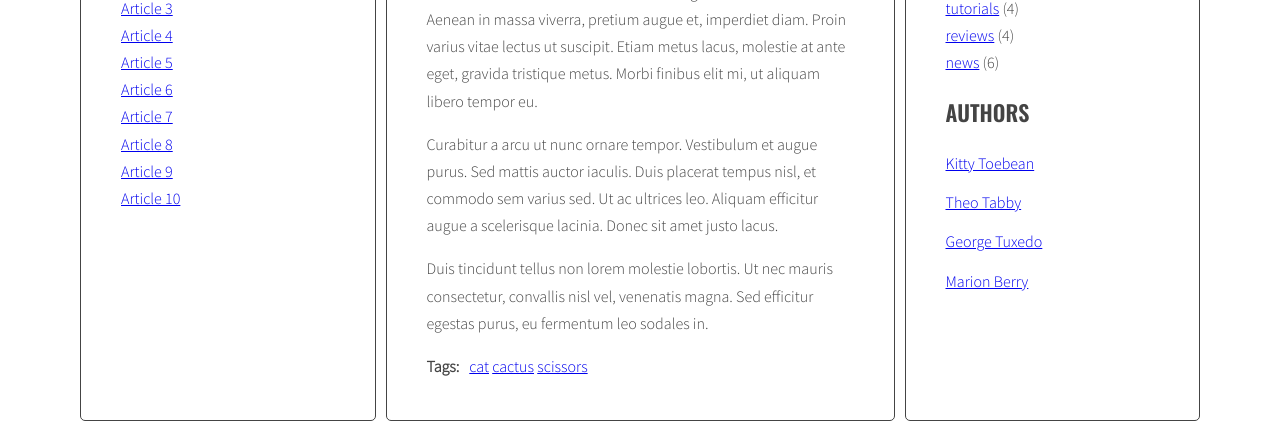
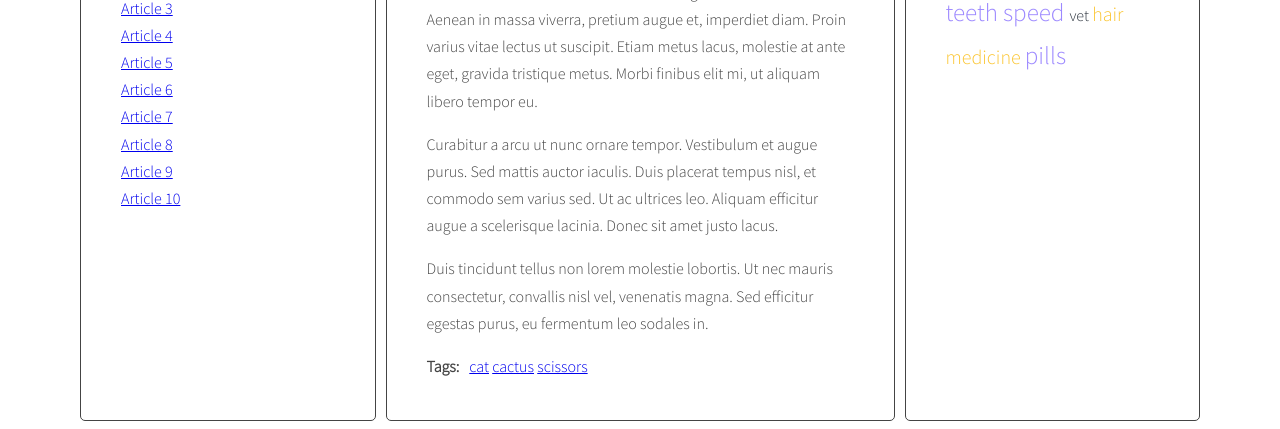
Before and after one commit to Savitarium/javascript-blog, a website: page index.html in a window 1280 px wide. Shown: the part 418-847 px from the top of the page. Drawn offline with nearby package versions, Linux system fonts and the light colour scheme.

Commit message:
Add tag cloud

```diff
--- a/index.html
+++ b/index.html
@@ -185,29 +185,6 @@
                             <li><a href="#">reviews</a> <span>(4)</span></li>
                             <li><a href="#">news</a> <span>(6)</span></li>
                         </ul>
-                        <h2 class="section-title">Authors</h2>
-                        <ul class="list authors">
-                            <li>
-                                <a href="#">
-                                    <span class="author-name">Kitty Toebean</span>
-                                </a>
-                            </li>
-                            <li>
-                                <a href="#">
-                                    <span class="author-name">Theo Tabby</span>
-                                </a>
-                            </li>
-                            <li>
-                                <a href="#">
-                                    <span class="author-name">George Tuxedo</span>
-                                </a>
-                            </li>
-                            <li>
-                                <a href="#">
-                                    <span class="author-name">Marion Berry</span>
-                                </a>
-                            </li>
-                        </ul>
                     </aside>
                 </main>
             </div>
--- a/js/script.js
+++ b/js/script.js
@@ -32,7 +32,10 @@
         optTitleSelector = '.post-title',
         optTitleListSelector = '.titles',
         optArticleTagsSelector = '.post-tags .list',
-        optArticleAuthorSelector = '.post-author'
+        optArticleAuthorSelector = '.post-author',
+        optTagsListSelector = '.tags.list',
+        optCloudClassCount = 5,
+        optCloudClassPrefix = 'tag-size-'
 
     function generateTitleLinks(customSelector = ''){
         /* remove contents of titleList */
@@ -65,7 +68,31 @@
     }
     generateTitleLinks();
 
+    function calculateTagsParams(tags){
+        const params = {max: 0, min: 99999 };
+        for(let tag in tags){
+            if(tags[tag] > params.max){
+                params.max = tags[tag];
+            }
+            if(tags[tag] < params.min){
+                params.min = tags[tag];
+            }
+        }
+
+        return params;
+    }
+    calculateTagsParams();
+
+    function calculateTagClass(count, params){
+        const normalizedCount = count - params.min;
+        const normalizedMax = params.max - params.min;
+        const percentage = normalizedCount / normalizedMax;
+        const classNumber = Math.floor( percentage * (optCloudClassCount - 1) + 1 );
+        return classNumber;
+    }
     function generateTags() {
+        /* [NEW] create a new variable allTags with an empty object */
+        let allTags = {};
         /* find all articles */
         const articles = document.querySelectorAll(optArticleSelector)
 
@@ -85,12 +112,35 @@
                 const linkHTML = '<li><a href="#tag-' + tag + '">' + tag + '</a></li> ';
                 /* add generated code to html variable */
                 html = html + linkHTML
+                /* [NEW] check if this link is NOT already in allTags */
+                if(!allTags[tag]) {
+                    /* [NEW] add tag to allTags object */
+                    allTags[tag] = 1;
+                } else {
+                    allTags[tag]++;
+                }
                 /* END LOOP: for each tag */
             }
             /* insert HTML of all the links into the tags wrapper */
             tagList.innerHTML = html;
             /* END LOOP: for every article: */
         }
+        /* [NEW] find list of tags in right column */
+        const tagList = document.querySelector(optTagsListSelector);
+
+        /* [NEW] create variable for all links HTML code */
+        const tagsParams = calculateTagsParams(allTags);
+        let allTagsHTML = '';
+
+        /* [NEW] START LOOP: for each tag in allTags: */
+        for(let tag in allTags){
+            /* [NEW] generate code of a link and add it to allTagsHTML */
+            allTagsHTML += '<li><a href="#tag-' + tag + '" class="' + optCloudClassPrefix + calculateTagClass(allTags[tag], tagsParams) + '">' + tag + ' ' + '</a></li>';
+        }
+        /* [NEW] END LOOP: for each tag in allTags: */
+
+        /*[NEW] add HTML from allTagsHTML to tagList */
+        tagList.innerHTML = allTagsHTML;
     }
     generateTags();
 
@@ -150,7 +200,6 @@
             html = html + linkHTML;
             /* insert HTML of all the links into the tags wrapper */
             authorList.innerHTML = html;
-          console.log(html);
             /* END LOOP: for every article: */
         }
     }
--- a/sass/style.scss
+++ b/sass/style.scss
@@ -74,6 +74,38 @@
   text-align: center;
 }
 
+/* Tags */
+/*body > div > div > main > aside:nth-child(3) > ul*/
+aside:nth-child(3) > ul li {
+  display: inline;
+  a {
+    text-decoration: none;
+  }
+  .tag-size-1 {
+    font-size: 30px;
+    color: #00a8ff;
+  }
+  .tag-size-2 {
+    font-size: 25px;
+    color: #9c88ff;
+  }
+  .tag-size-3 {
+    font-size: 20px;
+    color: #fbc531;
+  }
+  .tag-size-4 {
+    font-size: 15px;
+    color: #4cd137;
+  }
+  .tag-size-5 {
+    font-size: 10;
+    color: #2f3640;
+  }
+  .tag-size-6 {
+    font-size: 5px;
+    color: #000;
+  }
+}
 /* Lists */
 
 .list {
```
Also changed, not shown: css/style.css, 1 other file. Lines whose indentation alone changed are shown as unchanged.
